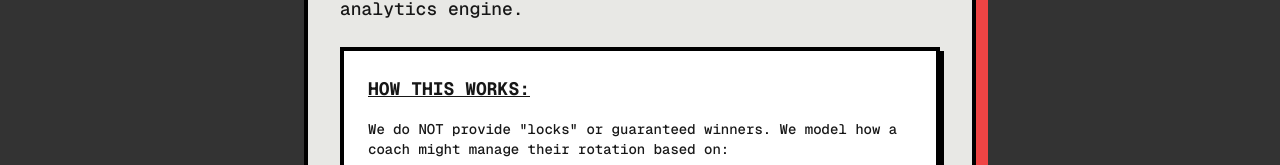
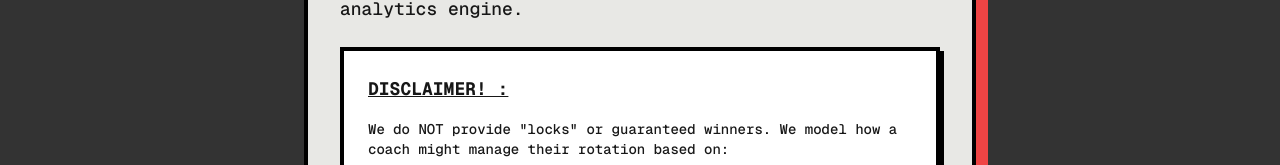
Before and after one commit to bbuckets5/proptensor, a Next.js app: page / in a window 1280 px wide. Shown: the part 201-366 px from the top of the page. Built offline with nearby package versions, Linux system fonts and the light colour scheme; no server answers.

Commit message:
added disclaimer word

```diff
--- a/components/Disclaimer.tsx
+++ b/components/Disclaimer.tsx
@@ -26,7 +26,7 @@ export default function Disclaimer({ onAgree }: Props) {
           </p>
 
           <div className="bg-white border-4 border-black p-6 shadow-[4px_4px_0px_0px_rgba(0,0,0,1)]">
-            <p className="mb-4 font-bold uppercase underline">How this works:</p>
+            <p className="mb-4 font-bold uppercase underline">DISCLAIMER! :</p>
             <p className="text-sm mb-4">
               We do NOT provide "locks" or guaranteed winners. We model how a coach might manage their rotation based on:
             </p>
```
